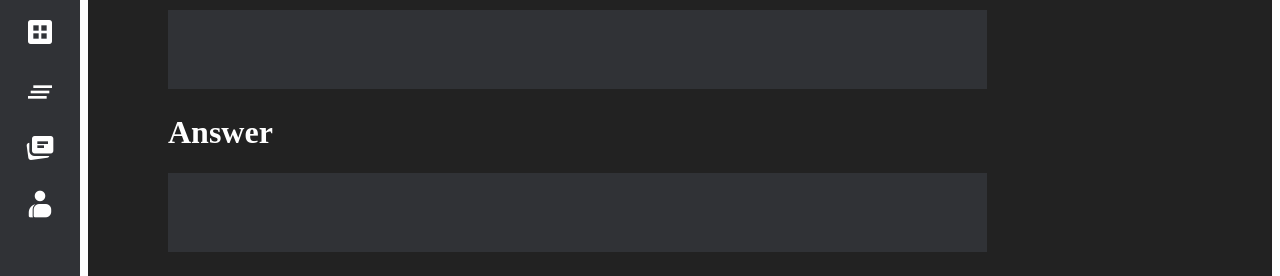
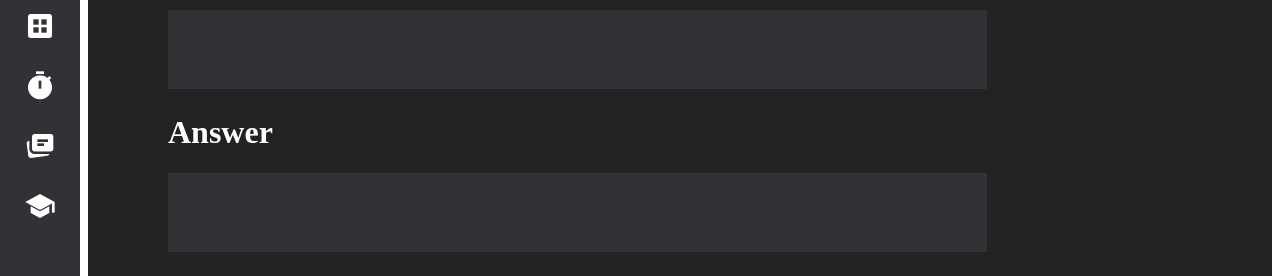
Before and after one commit to 18barbers2/gostudycards, a React (Vite) app in the folder frontend/: page / in a window 1280 px wide. Shown: the part 282-558 px from the top of the page. Built offline with nearby package versions, Linux system fonts and the light colour scheme.

Commit message:
style: updated navbar icons

```diff
--- a/frontend/src/components/NavBar.tsx
+++ b/frontend/src/components/NavBar.tsx
@@ -7,21 +7,18 @@ export default function NavBar() {
         <nav className='navbar'>
             <ul>
                 <a href='#'>
-                    <span className="material-symbols-outlined">
-                    dataset
-                    </span>
+                    <span className="material-symbols-outlined">dataset</span>
                 </a>
-                <span className="material-symbols-outlined">
-                    clear_all
-                </span>
-                <span className="material-symbols-outlined">
-                    cards_stack
-                </span>
-                <span className="material-symbols-outlined">
-                    contacts_product
-                </span>
+                <a href="#">
+                    <span className="material-symbols-outlined">timer</span>
+                </a>
+                <a href='#'>
+                    <span className="material-symbols-outlined">cards_stack</span>
+                </a>
+                <a href='#'>
+                    <span className="material-symbols-outlined">school</span>
+                </a>
             </ul>
-
         </nav>
     );
 }
```
